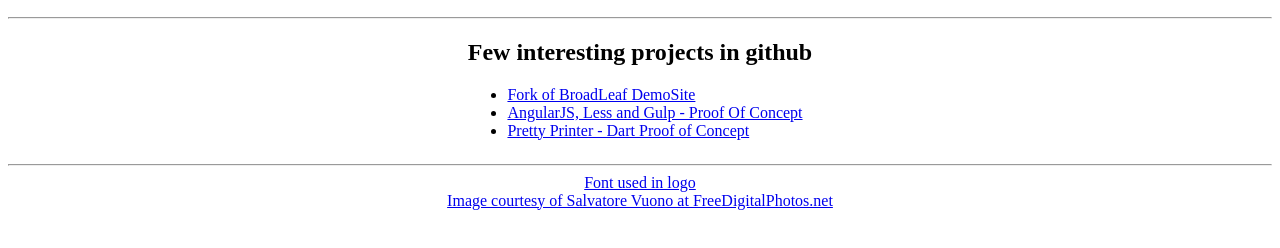
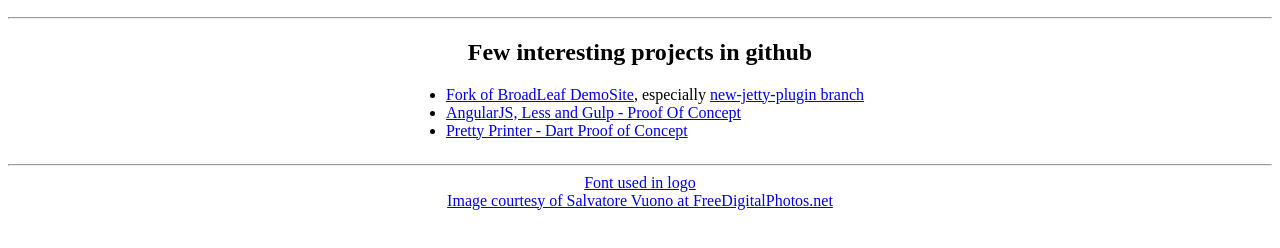
Before and after one commit to firen/firen.github.io, a plain HTML site: page index.html in a window 1280 px wide. Shown: the part 274-522 px from the top of the page. Drawn offline with Linux system fonts and the light colour scheme.

Commit message:
add extra info to Broadleaf project position

```diff
--- a/index.html
+++ b/index.html
@@ -8,7 +8,7 @@
 <hr/>
 <h2>Few interesting projects in github</h2>
 <ul>
-  <li><a href="https://github.com/firen/DemoSite">Fork of BroadLeaf DemoSite</a></li>
+  <li><a href="https://github.com/firen/DemoSite">Fork of BroadLeaf DemoSite</a>, especially <a href="https://github.com/firen/DemoSite/tree/new-jetty-plugin">new-jetty-plugin branch</a></li>
   <li><a href="https://github.com/firen/TireRotationGame">AngularJS, Less and Gulp - Proof Of Concept</a></li>
   <li><a href="https://github.com/firen/prettyprinter">Pretty Printer - Dart Proof of Concept</a></li>
 </ul>
```
